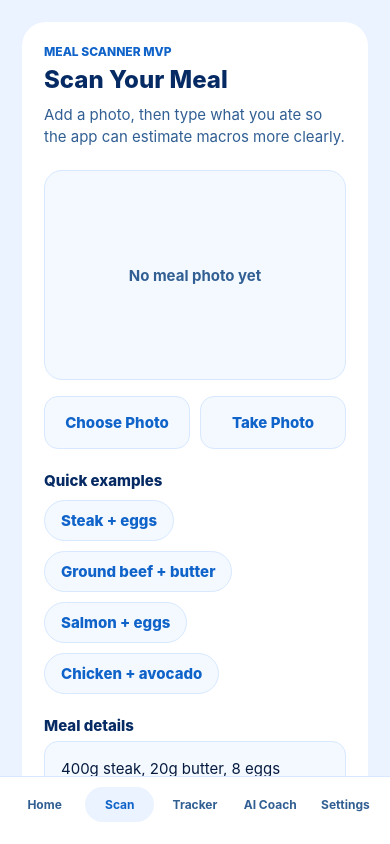
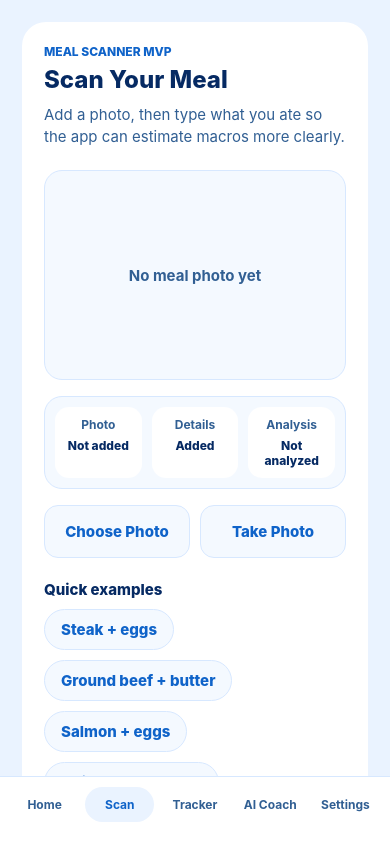
Before and after one commit to sammydkr/Carnivore-AI-APP, a React Native app: screen / in a window 390 px wide. Both pictures are taken after a click on the button "Scan". Built offline with nearby package versions, Linux system fonts and the light colour scheme.

Commit message:
Add reset and edit scan flow

```diff
--- a/src/screens/MealScanScreen.tsx
+++ b/src/screens/MealScanScreen.tsx
@@ -91,11 +91,28 @@ export function MealScanScreen() {
     setAnalysis(createMockMealAnalysis(trimmedDetails));
   }
 
-  function selectMealExample(details: string) {
-    setMealDetails(details);
+  function updateMealDetails(nextDetails: string) {
+    setMealDetails(nextDetails);
     setAnalysis(null);
     setError(null);
   }
+
+  function selectMealExample(details: string) {
+    updateMealDetails(details);
+  }
+
+  function clearPhoto() {
+    setImageUri(null);
+  }
+
+  function resetScan() {
+    setImageUri(null);
+    setMealDetails('');
+    setAnalysis(null);
+    setError(null);
+  }
+
+  const hasMealDetails = mealDetails.trim().length > 0;
 
   return (
     <View style={styles.card}>
@@ -113,6 +130,12 @@ export function MealScanScreen() {
           <Text style={styles.photoPlaceholder}>No meal photo yet</Text>
         )}
       </View>
+
+      <ScanStatus
+        hasAnalysis={Boolean(analysis)}
+        hasMealDetails={hasMealDetails}
+        hasPhoto={Boolean(imageUri)}
+      />
 
       <View style={styles.buttonRow}>
         <Pressable
@@ -133,6 +156,17 @@ export function MealScanScreen() {
         </Pressable>
       </View>
 
+      {imageUri ? (
+        <Pressable
+          accessibilityLabel="Clear selected meal photo"
+          accessibilityRole="button"
+          onPress={clearPhoto}
+          style={styles.clearButton}
+        >
+          <Text style={styles.clearButtonText}>Clear Photo</Text>
+        </Pressable>
+      ) : null}
+
       <Text style={styles.inputLabel}>Quick examples</Text>
       <View style={styles.exampleGrid}>
         {mealExamples.map((example) => (
@@ -152,7 +186,7 @@ export function MealScanScreen() {
       <TextInput
         accessibilityLabel="Meal details"
         multiline
-        onChangeText={setMealDetails}
+        onChangeText={updateMealDetails}
         placeholder="Example: 400g meat, 20g butter, 8 large eggs"
         placeholderTextColor={tokens.colors.mutedText}
         style={styles.input}
@@ -167,10 +201,55 @@ export function MealScanScreen() {
         onPress={analyzeMeal}
         style={styles.primaryButton}
       >
-        <Text style={styles.primaryButtonText}>Analyze Meal</Text>
+        <Text style={styles.primaryButtonText}>
+          {analysis ? 'Analyze Again' : 'Analyze Meal'}
+        </Text>
       </Pressable>
 
+      <Pressable
+        accessibilityLabel="Start a new meal scan"
+        accessibilityRole="button"
+        onPress={resetScan}
+        style={styles.resetButton}
+      >
+        <Text style={styles.resetButtonText}>Start New Scan</Text>
+      </Pressable>
+
+      {analysis ? (
+        <Text style={styles.editHint}>
+          Need to change something? Edit the meal details above and analyze
+          again.
+        </Text>
+      ) : null}
+
       {analysis ? <AnalysisCard analysis={analysis} /> : null}
+    </View>
+  );
+}
+
+function ScanStatus({
+  hasPhoto,
+  hasMealDetails,
+  hasAnalysis,
+}: {
+  hasPhoto: boolean;
+  hasMealDetails: boolean;
+  hasAnalysis: boolean;
+}) {
+  return (
+    <View style={styles.statusCard}>
+      <StatusPill label="Photo" value={hasPhoto ? 'Added' : 'Not added'} />
+      <StatusPill label="Details" value={hasMealDetails ? 'Added' : 'Missing'} />
+      <StatusPill label="Analysis" value={hasAnalysis ? 'Ready' : 'Not analyzed'} />
+    </View>
+  );
+}
+
+function StatusPill({ label, value }: { label: string; value: string }) {
+  return (
+    <View style={styles.statusPill}>
+      <Text style={styles.statusLabel}>{label}</Text>
+      <Text style={styles.statusValue}>{value}</Text>
     </View>
   );
 }
@@ -290,6 +369,35 @@ const styles = StyleSheet.create({
     gap: tokens.spacing.sm,
     marginTop: tokens.spacing.md,
   },
+  statusCard: {
+    backgroundColor: tokens.colors.surfaceMuted,
+    borderColor: tokens.colors.border,
+    borderRadius: tokens.radius.lg,
+    borderWidth: 1,
+    flexDirection: 'row',
+    gap: tokens.spacing.sm,
+    marginTop: tokens.spacing.md,
+    padding: tokens.spacing.sm,
+  },
+  statusPill: {
+    backgroundColor: tokens.colors.surface,
+    borderRadius: tokens.radius.md,
+    flex: 1,
+    padding: tokens.spacing.sm,
+  },
+  statusLabel: {
+    color: tokens.colors.mutedText,
+    fontSize: tokens.typography.caption,
+    fontWeight: '700',
+    textAlign: 'center',
+  },
+  statusValue: {
+    color: tokens.colors.primaryDark,
+    fontSize: tokens.typography.caption,
+    fontWeight: '800',
+    marginTop: tokens.spacing.xs,
+    textAlign: 'center',
+  },
   secondaryButton: {
     backgroundColor: tokens.colors.surfaceMuted,
     borderColor: tokens.colors.border,
@@ -299,6 +407,18 @@ const styles = StyleSheet.create({
     padding: tokens.spacing.md,
   },
   secondaryButtonText: {
+    color: tokens.colors.primary,
+    fontSize: tokens.typography.body,
+    fontWeight: '800',
+    textAlign: 'center',
+  },
+  clearButton: {
+    alignSelf: 'center',
+    marginTop: tokens.spacing.sm,
+    paddingHorizontal: tokens.spacing.md,
+    paddingVertical: tokens.spacing.sm,
+  },
+  clearButtonText: {
     color: tokens.colors.primary,
     fontSize: tokens.typography.body,
     fontWeight: '800',
@@ -358,6 +478,26 @@ const styles = StyleSheet.create({
     color: tokens.colors.surface,
     fontSize: tokens.typography.lead,
     fontWeight: '800',
+    textAlign: 'center',
+  },
+  resetButton: {
+    borderColor: tokens.colors.border,
+    borderRadius: tokens.radius.lg,
+    borderWidth: 1,
+    marginTop: tokens.spacing.sm,
+    padding: tokens.spacing.md,
+  },
+  resetButtonText: {
+    color: tokens.colors.primary,
+    fontSize: tokens.typography.body,
+    fontWeight: '800',
+    textAlign: 'center',
+  },
+  editHint: {
+    color: tokens.colors.mutedText,
+    fontSize: tokens.typography.caption,
+    lineHeight: 18,
+    marginTop: tokens.spacing.sm,
     textAlign: 'center',
   },
   analysisCard: {
```
Also changed, not shown: 1 other file (tests, documents, lock files or other folders).
